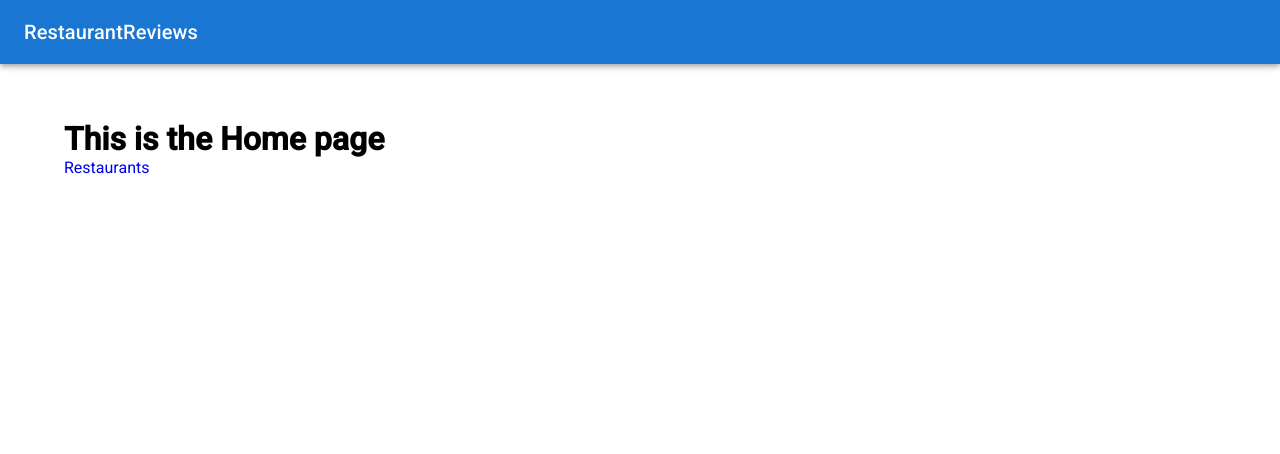
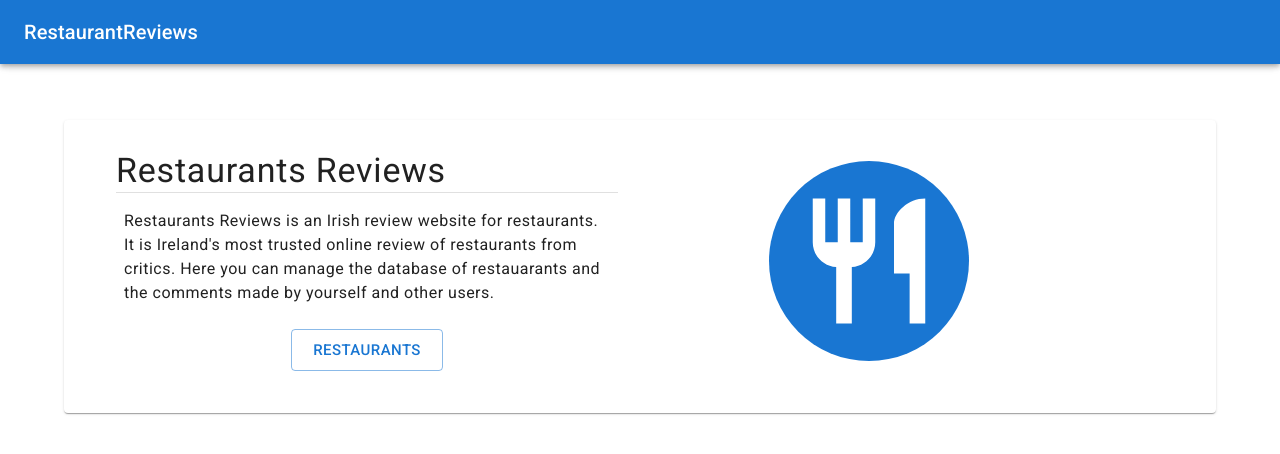
Before and after one commit to jodiemcgrane/react-restaurant-app, a React (Create React App) app: page /home in a window 1280 px wide. Shown: the top 454 px of the page. Built offline with nearby package versions, Linux system fonts and the light colour scheme.

Commit message:
Designed Home page

```diff
--- a/src/pages/Home.js
+++ b/src/pages/Home.js
@@ -1,12 +1,98 @@
 import { Link } from "react-router-dom";
+
+import * as styles from '../styles/home.module.css'
+
+//MUI
+import Grid from '@mui/material/Grid';
+import Box from '@mui/material/Box';
+import Card from '@mui/material/Card';
+import CardContent from '@mui/material/CardContent';
+import Typography from '@mui/material/Typography';
+import Button from '@mui/material/Button';
+import Divider from '@mui/material/Divider';
+import Avatar from '@mui/material/Avatar';
+import Stack from '@mui/material/Stack';
+
+import RestaurantIcon from '@mui/icons-material/Restaurant';
 
 const Home = () => {
     return (
-        <div className="home">
-            <h1>This is the Home page</h1>
-            <Link to="/restaurants"> Restaurants</Link>
-        </div>
-     );
+        <Box
+            display="flex"
+            justifyContent="center"
+            alignItems="center">
+            <Grid item md={10}>
+                <Card className={styles.card}>
+                    <CardContent>
+                        <Grid container>
+
+                            <Box
+                                display="flex"
+                                justifyContent="center"
+                                alignItems="center"
+                            >
+
+                                <Grid item md={6}>
+
+                                    <Typography
+                                        variant="h4"
+                                        sx={{ letterSpacing: 0.8 }}
+                                    >
+                                        Restaurants Reviews
+                                    </Typography>
+
+                                    <Divider />
+
+                                    <Typography
+                                        variant="body1"
+                                        sx={{ letterSpacing: 0.5, p: 1, mt: 1 }}
+                                    >
+                                        Restaurants Reviews is an Irish review website for restaurants.
+                                        It is Ireland's most trusted online review of restaurants from critics.
+                                        Here you can manage the database of restauarants and the comments made by yourself and other users.
+                                    </Typography>
+
+                                    <Typography
+                                        align="center"
+                                    >
+                                        <Button
+                                            variant="outlined"
+                                            size="large"
+                                            sx={{ mt: 2 }}
+                                        >
+                                            <Link
+                                                to="/restaurants"
+                                                style={{ color: 'inherit', textDecoration: 'inherit' }}
+                                            >
+                                                Restaurants
+                                            </Link>
+                                        </Button>
+                                    </Typography>
+
+                                </Grid>
+
+                                <Grid item md={6}>
+                                    <Stack
+                                        direction="row"
+                                        justifyContent="center"
+                                        alignItems="center"
+                                        spacing={2}
+                                    >
+
+                                        <Avatar sx={{ bgcolor: '#1976D2', height: '200px', width: '200px' }}>
+                                            <RestaurantIcon color='inherit' sx={{ height: '150px', width: '150px' }} />
+                                        </Avatar>
+
+                                    </Stack>
+                                </Grid>
+
+                            </Box>
+                        </Grid>
+                    </CardContent>
+                </Card>
+            </Grid>
+        </Box>
+    );
 }
 
 export default Home;
--- a/src/styles/global.css
+++ b/src/styles/global.css
@@ -12,4 +12,8 @@ body {
 p {
   margin: 16px auto;
   line-height: 1.5em;
+  letter-spacing: 0.5px;
 }
+h1, h2, h3, h4, h5, h6{
+  letter-spacing: 2px;
+}
--- /dev/null
+++ b/src/styles/home.module.css
@@ -0,0 +1,18 @@
+/* card */
+.card {
+    border-radius: 4px;
+    box-shadow: 0 6px 8px rgba(0, 0, 0, .08), 0 0 6px rgba(0, 0, 0, .05);
+    transition: .3s transform cubic-bezier(.155, 1.105, .295, 1.12), .3s -webkit-transform cubic-bezier(.155, 1.105, .295, 1.12);
+    padding: 14px 80px 18px 36px;
+    cursor: pointer;
+  }
+
+  .card:hover {
+    transform: scale(1.05);
+    box-shadow: 0 5px 10px rgba(0, 0, 0, .10), 0 4px 8px rgba(0, 0, 0, .06);
+  }
+
+  .card-background{
+    background: radial-gradient(at top left, rgb(25,118,210) 0%, rgb(8, 73, 138) 100%);
+    background-repeat: no-repeat;
+  }
```
